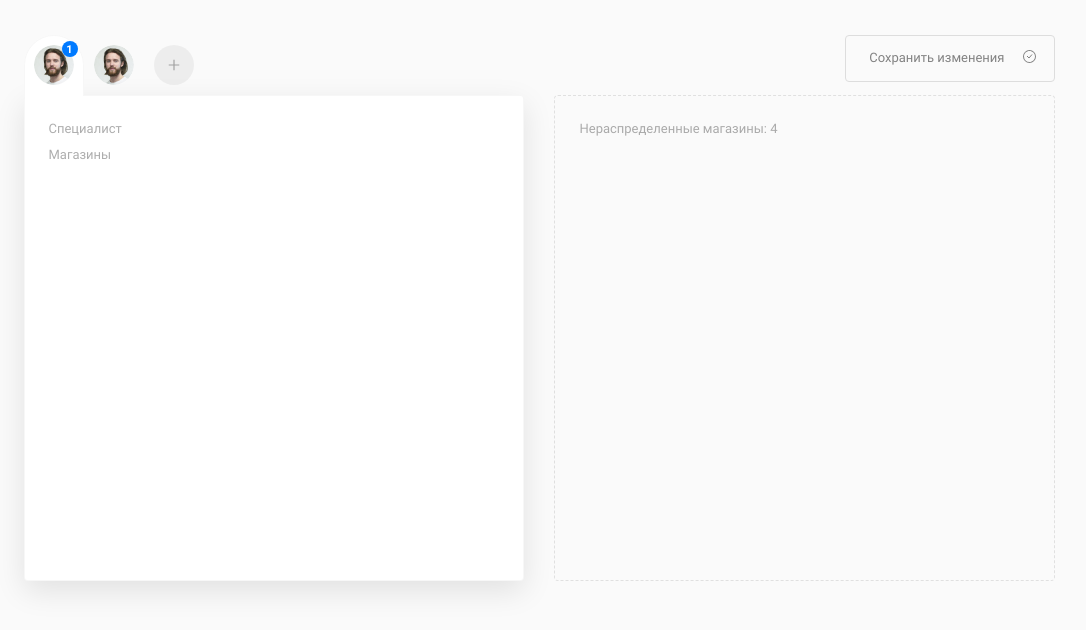
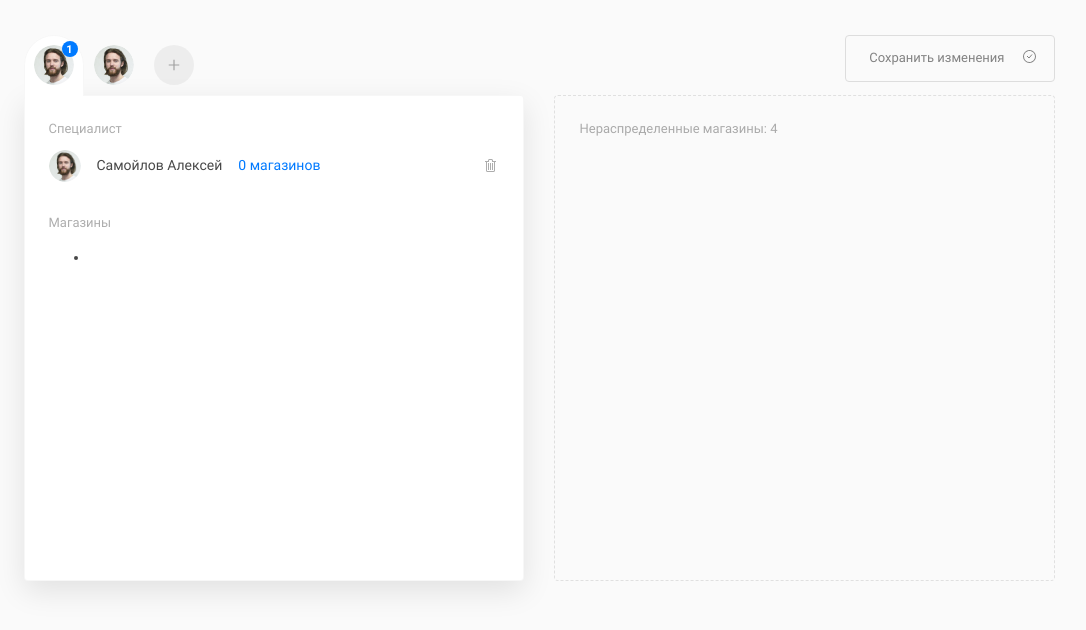
Before and after one commit to Yoona8/superbrands-test, an Angular app: page / in a window 1280 px wide. Shown: the top 630 px of the page, without its empty margins (101-1187 px from the left). Built offline with nearby package versions, Linux system fonts and the light colour scheme.

Commit message:
Add разметку и стили компонента специалиста

```diff
--- a/src/app/app.component.html
+++ b/src/app/app.component.html
@@ -7,6 +7,9 @@
     </symbol>
     <symbol id="i-check-circle" viewBox="0 0 16 16">
         <path d="M7.5 1A6.51 6.51 0 001 7.5 6.51 6.51 0 007.5 14 6.51 6.51 0 0014 7.5 6.51 6.51 0 007.5 1zm0 1C10.543 2 13 4.457 13 7.5S10.543 13 7.5 13A5.493 5.493 0 012 7.5C2 4.457 4.457 2 7.5 2z" fill="currentColor"/><path d="M5 7l2 2 3-3.5" stroke="currentColor"/>
+    </symbol>
+    <symbol id="i-delete" viewBox="0 0 16 16">
+        <path d="M6.496 1C5.676 1 5 1.676 5 2.496V3H2v1h1v8.5c0 .824.676 1.5 1.5 1.5h6c.824 0 1.5-.676 1.5-1.5V4h1V3h-3v-.504C10 1.676 9.324 1 8.504 1H6.496zm0 1h2.008c.281 0 .496.215.496.496V4h2v8.5c0 .281-.219.5-.5.5h-6a.494.494 0 01-.5-.5V4h2V2.496C6 2.215 6.215 2 6.496 2zM5 5v7h1V5H5zm2 0v7h1V5H7zm2 0v7h1V5H9z" fill="#ADADAD"/>
     </symbol>
 </svg>
 
--- a/src/app/app.module.ts
+++ b/src/app/app.module.ts
@@ -6,6 +6,8 @@ import { ManagersComponent } from './components/managers/managers.component';
 import { ButtonAddComponent } from './components/shared/button-add/button-add.component';
 import { ButtonCheckComponent } from './components/shared/button-check/button-check.component';
 import { ShopsComponent } from './components/shops/shops.component';
+import { ManagerComponent } from './components/shared/manager/manager.component';
+import { ButtonDeleteComponent } from './components/shared/button-delete/button-delete.component';
 
 @NgModule({
     declarations: [
@@ -13,7 +15,9 @@ import { ShopsComponent } from './components/shops/shops.component';
         ManagersComponent,
         ButtonAddComponent,
         ButtonCheckComponent,
-        ShopsComponent
+        ButtonDeleteComponent,
+        ShopsComponent,
+        ManagerComponent
     ],
     imports: [
         BrowserModule
--- a/src/app/components/managers/managers.component.css
+++ b/src/app/components/managers/managers.component.css
@@ -118,3 +118,7 @@ nav {
     margin: 0 0 29px;
     color: rgba(0, 0, 0, 0.44);
 }
+
+.manager {
+    margin-bottom: 24px;
+}
--- a/src/app/components/managers/managers.component.html
+++ b/src/app/components/managers/managers.component.html
@@ -30,6 +30,14 @@
     </div>
     <div class="board">
         <h3>Специалист</h3>
+        <div class="manager">
+            <app-manager></app-manager>
+        </div>
         <h3>Магазины</h3>
+        <ul class="shops">
+            <li>
+                <!--<app-shop></app-shop>-->
+            </li>
+        </ul>
     </div>
 </section>
--- /dev/null
+++ b/src/app/components/shared/button-delete/button-delete.component.css
@@ -0,0 +1,13 @@
+.button-delete {
+    display: block;
+    margin: 0;
+    padding: 0;
+    background-color: transparent;
+    border: 0;
+}
+
+svg {
+    display: block;
+    width: 16px;
+    height: 16px;
+}
--- /dev/null
+++ b/src/app/components/shared/button-delete/button-delete.component.html
@@ -0,0 +1,5 @@
+<button class="button-delete" type="button" aria-label="Удалить">
+    <svg width="16" height="16" fill="none">
+        <use xlink:href="#i-delete"></use>
+    </svg>
+</button>
--- /dev/null
+++ b/src/app/components/shared/manager/manager.component.css
@@ -0,0 +1,28 @@
+.manager {
+    display: flex;
+    align-items: center;
+    padding: 6px 0;
+    font-size: 14px;
+}
+
+img {
+    display: block;
+    width: 32px;
+    height: 32px;
+    margin-right: 16px;
+    border-radius: 50%;
+}
+
+.name {
+    margin: 0 16px 0 0;
+    font-weight: 400;
+    font-size: inherit;
+}
+
+.shops {
+    color: #007aff;
+}
+
+.delete {
+    margin-left: auto;
+}
--- /dev/null
+++ b/src/app/components/shared/manager/manager.component.html
@@ -0,0 +1,8 @@
+<section class="manager">
+    <img width="32" height="32" src="assets/users/alexey.png" alt="Самойлов Алексей">
+    <h4 class="name">Самойлов Алексей</h4>
+    <span class="shops">0 магазинов</span>
+    <div class="delete">
+        <app-button-delete></app-button-delete>
+    </div>
+</section>
```
Also changed, not shown: src/app/components/shared/button-delete/button-delete.component.ts (added, +10 -0 lines), src/app/components/shared/manager/manager.component.ts (added, +8 -0 lines).
